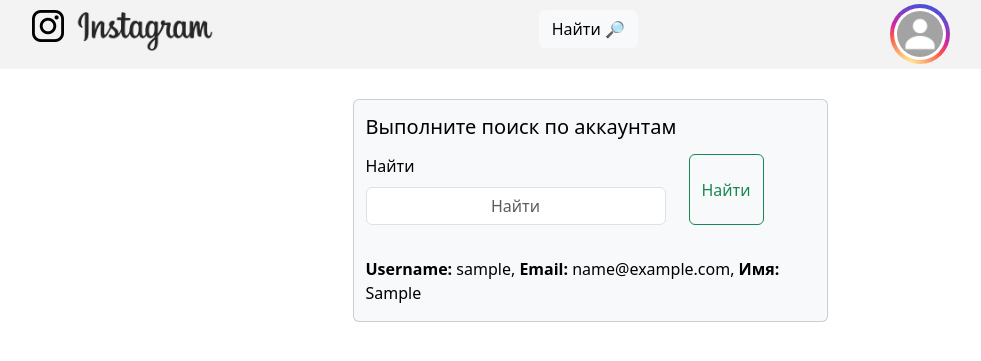
After one commit to TagleD/TagleD-homework_63_gleb_tarakanov, a Django app: page /auth/profiles/search in a window 1280 px wide. The commit adds this page. Shown: the top 361 px of the page, without its empty margins (50-1031 px from the left). Run offline with Django 4.2, Linux system fonts and the light colour scheme; tables that the repository leaves empty hold one stand-in row (values such as "Sample post"); some libraries are stand-ins or nearby versions.

Commit message:
Реализована страница поиска

```diff
--- a/accounts/forms.py
+++ b/accounts/forms.py
@@ -43,7 +43,6 @@
     def save(self, commit=True):
         user = super().save(commit=False)
         user.set_password(self.cleaned_data.get('password'))
-        # user.groups.add('user')
         if commit:
             user.save()
         return user
@@ -60,3 +59,7 @@
             'phone': TextInput(attrs={'placeholder': '+77077077777'}),
             'avatar': FileInput(attrs={'enctype': 'multipart/form-data'})
         }
+
+
+class SearchForm(forms.Form):
+    search = forms.CharField(max_length=100, required=False, label='Найти')
--- /dev/null
+++ b/accounts/templates/partial/search.html
@@ -0,0 +1,7 @@
+{% load django_bootstrap5 %}
+
+
+<form action="" method="get" class="d-flex search-form" role="search">
+    {% bootstrap_form form show_label=False %}
+    {% bootstrap_button button_type="submit" content='Найти' button_class="btn btn-outline-success search-button-accounts" %}
+</form>
--- /dev/null
+++ b/accounts/templates/search_accounts.html
@@ -0,0 +1,26 @@
+{% extends 'base.html' %}
+
+{% block content %}
+    <div class="container">
+        <div class="posts-list">
+            <div class="row d-flex justify-content-center post-margin-top">
+                <div class="col-5 card text-bg-light form-margins">
+                    <div class="row">
+                        <h5 class="search-title">Выполните поиск по аккаунтам</h5>
+                        {% include 'partial/search.html' %}
+                    </div>
+                    {% for account in accounts %}
+                        <div class="row">
+                            <a href="{% url 'profile' account.pk %}" class="searched-accounts">
+                                <p><b>Username:</b> {{ account.username }}, <b>Email:</b> {{ account.email }},
+                                    <b>Имя:</b> {{ account.first_name }}</p>
+                            </a>
+                        </div>
+                    {% empty %}
+                        <h5>Аккаунтов по вашему запросу не найдено</h5>
+                    {% endfor %}
+                </div>
+            </div>
+        </div>
+    </div>
+{% endblock %}
--- a/accounts/urls.py
+++ b/accounts/urls.py
@@ -1,6 +1,6 @@
 from django.urls import path
 from accounts.views import LoginView, logout_view, RegisterView, ProfileView, UserChangeView, subscribe_on_account, \
-    unsubscribe_on_account
+    unsubscribe_on_account, SearchAccountsView
 
 urlpatterns = [
     path('login/', LoginView.as_view(), name='login'),
@@ -10,4 +10,5 @@
     path('profile/<int:pk>/change', UserChangeView.as_view(), name='change'),
     path('profile/<int:pk>/subscribe', subscribe_on_account, name='subscribe'),
     path('profile/<int:pk>/unsubscribe', unsubscribe_on_account, name='unsubscribe'),
+    path('profiles/search', SearchAccountsView.as_view(), name='search_accounts')
 ]
--- a/accounts/views.py
+++ b/accounts/views.py
@@ -2,11 +2,13 @@
 from django.contrib.auth import authenticate, login, logout, get_user_model
 from django.contrib.auth.mixins import LoginRequiredMixin
 from django.core.paginator import Paginator
+from django.db.models import Q
 from django.shortcuts import redirect, get_object_or_404
 from django.urls import reverse
-from django.views.generic import TemplateView, CreateView, DetailView, UpdateView
+from django.utils.http import urlencode
+from django.views.generic import TemplateView, CreateView, DetailView, UpdateView, ListView
 
-from accounts.forms import LoginForm, CustomUserCreationForm, UserChangeForm
+from accounts.forms import LoginForm, CustomUserCreationForm, UserChangeForm, SearchForm
 from posts.models import Post
 
 
@@ -108,3 +110,39 @@
         request.user.subscriptions.remove(account_to_unsubscribe)
         return redirect('profile', account_to_unsubscribe.pk)
     return redirect('login')
+
+
+class SearchAccountsView(ListView):
+    template_name = 'search_accounts.html'
+
+    context_object_name = 'accounts'
+    model = get_user_model()
+    ordering = ['-username']
+
+    def get(self, request, *args, **kwargs):
+        self.form = self.get_search_form()
+        self.search_value = self.get_search_value()
+        return super().get(request, *args, **kwargs)
+
+    def get_context_data(self, *, object_list=None, **kwargs):
+        context = super().get_context_data(object_list=None, **kwargs)
+        context['form'] = self.form
+        if self.search_value:
+            context['query'] = urlencode({'search': self.search_value})
+        return context
+
+    def get_queryset(self):
+        queryset = super().get_queryset()
+        if self.search_value:
+            query = Q(email__icontains=self.search_value) | Q(username__icontains=self.search_value) | Q(
+                first_name__icontains=self.search_value)
+            queryset = queryset.filter(query)
+        return queryset
+
+    def get_search_form(self):
+        return SearchForm(self.request.GET)
+
+    def get_search_value(self):
+        if self.form.is_valid():
+            return self.form.cleaned_data['search']
+        return None
--- a/posts/views.py
+++ b/posts/views.py
@@ -86,8 +86,6 @@
     def get_success_url(self):
         return reverse('post_detail', kwargs={'pk': self.kwargs.get('pk')})
 
-
-
     def post(self, request, *args, **kwargs):
         if self.request.user.is_authenticated:
             form = self.get_form()
--- a/static/css/style.css
+++ b/static/css/style.css
@@ -247,7 +247,7 @@
     font-size: 15px;
 }
 
-.comment-username{
+.comment-username {
     text-decoration: none;
     color: black;
     font-weight: bold;
@@ -268,7 +268,27 @@
     background: #f3f3f3
 }
 
-.search-button{
+.search-button {
     margin-top: 10px;
     text-align: center;
 }
+
+.search-title {
+    padding-top: 15px;
+    margin-bottom: 15px;
+}
+
+.search-form > .mb-3 > input {
+    width: 300px;
+    margin-top: 1px;
+}
+
+.search-button-accounts {
+    margin-bottom: 16px;
+    margin-left: 23px;
+}
+
+.searched-accounts{
+    text-decoration: none;
+    color: black;
+}
--- a/templates/base.html
+++ b/templates/base.html
@@ -37,7 +37,7 @@
                 <div class="col-2">
                     <div class="row d-flex justify-content-center">
                         <div class="col-8">
-                            <a href="#" class="btn btn-light search-button">Найти 🔎</a>
+                            <a href="{% url 'search_accounts' %}" class="btn btn-light search-button">Найти 🔎</a>
                         </div>
                     </div>
                 </div>
```
